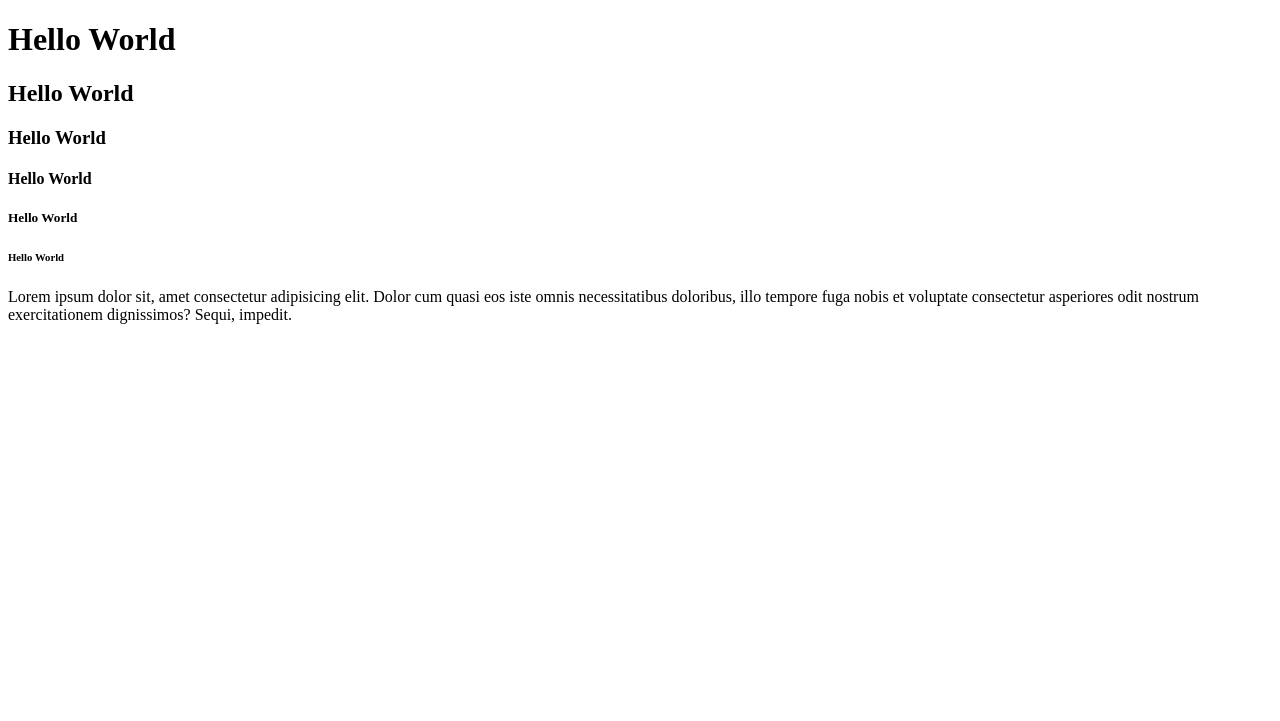
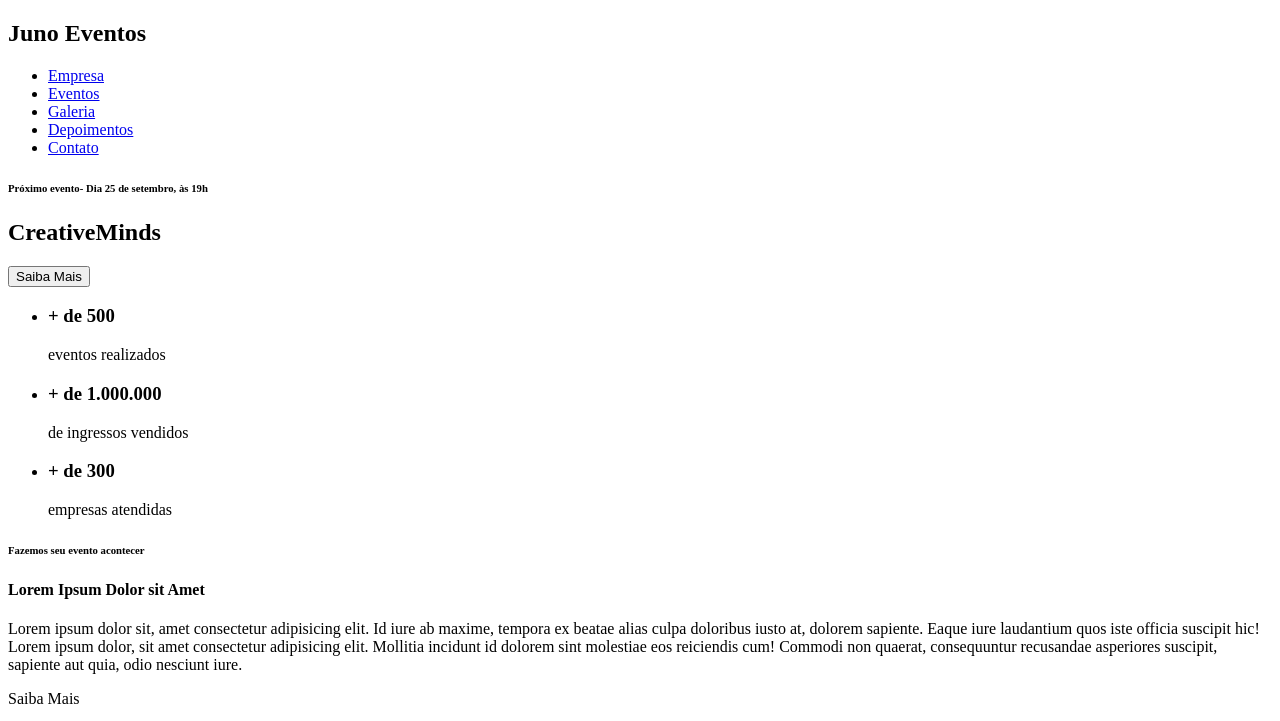
Before and after one commit to junonedel/juno, a website: page src/index.html in a window 1280 px wide. Shown: the top 721 px of the page. Drawn offline with Linux system fonts and the light colour scheme.

Commit message:
feat(html): constructed html structure for the main page

```diff
--- a/src/index.html
+++ b/src/index.html
@@ -1,18 +1,98 @@
 <!DOCTYPE html>
 <html lang="pt-BR">
-<head>
-    <meta charset="UTF-8">
-    <meta http-equiv="X-UA-Compatible" content="IE=edge">
-    <meta name="viewport" content="width=device-width, initial-scale=1.0">
+  <head>
+    <meta charset="UTF-8" />
+    <meta http-equiv="X-UA-Compatible" content="IE=edge" />
+    <meta name="viewport" content="width=device-width, initial-scale=1.0" />
     <title>Juno</title>
-</head>
-<body>
-    <h1>Hello World</h1>
-    <h2>Hello World</h2>
-    <h3>Hello World</h3>
-    <h4>Hello World</h4>
-    <h5>Hello World</h5>
-    <h6>Hello World</h6>
-    <p>Lorem ipsum dolor sit, amet consectetur adipisicing elit. Dolor cum quasi eos iste omnis necessitatibus doloribus, illo tempore fuga nobis et voluptate consectetur asperiores odit nostrum exercitationem dignissimos?  Sequi, impedit.</p>
-</body>
+  </head>
+  <body>
+    <nav>
+      <h1>Ju<span>no</span><span> Eventos</span></h1>
+      <ul>
+        <li><a href="#Empresa">Empresa</a></li>
+
+        <li><a href="#Eventos">Eventos </a></li>
+
+        <li><a href="#Galeria">Galeria</a></li>
+
+        <li><a href="#Depoimentos">Depoimentos </a></li>
+
+        <li><a href="#Contato">Contato</a></li>
+      </ul>
+    </nav>
+    <header>
+      <div id="slider">
+        <div class="slide">
+          <h6><span>Próximo evento</span>- Dia 25 de setembro, às 19h</h6>
+          <h2><span>Creative</span>Minds</h2>
+          <button>Saiba Mais</button>
+        </div>
+      </div>
+    </header>
+    <main>
+      <section id="Eventos">
+        <ul>
+          <li>
+            <h3>+ de 500</h3>
+            eventos realizados
+          </li>
+          <li>
+            <h3>+ de 1.000.000</h3>
+            de ingressos vendidos
+          </li>
+          <li>
+            <h3>+ de 300</h3>
+            empresas atendidas
+          </li>
+        </ul>
+      </section>
+      <section>
+        <div>
+          <h6>Fazemos seu evento acontecer</h6>
+          <h4>Lorem Ipsum Dolor sit Amet</h4>
+          <p>
+            Lorem ipsum dolor sit, amet consectetur adipisicing elit. Id iure ab
+            maxime, tempora ex beatae alias culpa doloribus iusto at, dolorem
+            sapiente. Eaque iure laudantium quos iste officia suscipit hic!
+            Lorem ipsum dolor, sit amet consectetur adipisicing elit. Mollitia
+            incidunt id dolorem sint molestiae eos reiciendis cum! Commodi non
+            quaerat, consequuntur recusandae asperiores suscipit, sapiente aut
+            quia, odio nesciunt iure.
+          </p>
+          <p>Saiba Mais</p>
+        </div>
+      </section>
+
+      <section>
+        <div>
+          <img src="./images/institutional.jpg"/>
+          <h6>
+            Você informa a temática e nós planejamos um evento com tecnologia e
+          </h6>
+          <h2><span>Muito +</span> Diversão</h2>
+          <button>Fazer cotação</button>
+        </div>
+      </section>
+    </main>
+    <footer>
+      <h2>Ju<span>no</span><span> Eventos</span></h2>
+      <form>
+        <label> Receba news e promoções </label>
+        <input type="email" placeholder="e-mail" />
+        <button type="submit">Enviar</button>
+      </form>
+      <ul>
+        <li>
+          <a href="https://www.facebook.com/" target="_blank">Facebook</a>
+        </li>
+        <li><a href="https://www.twitter.com/" target="_blank">Twitter</a></li>
+        <li><a href="https://youtube.com/" target="_blank">Youtube</a></li>
+      </ul>
+      <hr />
+      <p>
+        <small>Ju<span>no</span></small> - todos os direitos reservados.
+      </p>
+    </footer>
+  </body>
 </html>
```
Also changed, not shown: src/images/banner.jpg (added), src/images/institutional.jpg (added), src/images/parallax.jpg (added).
